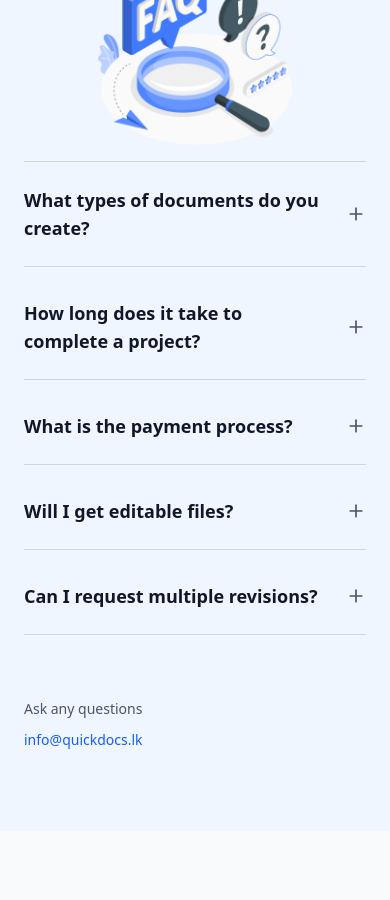
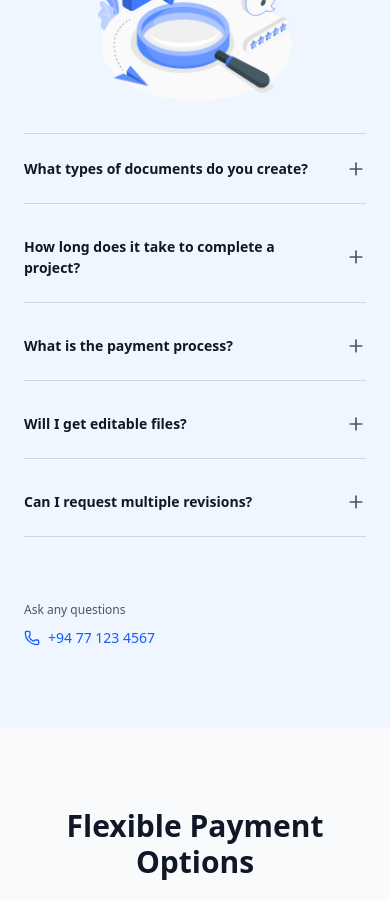
Before and after one commit to Cenzios/Quickdocs, a React (Vite) app: page / in a window 390 px wide. Shown: the part 4860-5760 px from the top of the page. Built offline with nearby package versions, Linux system fonts and the light colour scheme.

Commit message:
Enhance FAQ section with mobile-friendly design and contact information

```diff
--- a/src/pages/Faq.jsx
+++ b/src/pages/Faq.jsx
@@ -1,5 +1,5 @@
 import React, { useState } from "react";
-import { Plus, Minus } from "lucide-react";
+import { Plus, Minus, Phone } from "lucide-react";
 import { motion, AnimatePresence } from "framer-motion";
 import amico from "../assets/amico.png";
 
@@ -49,17 +49,20 @@ const Faq = () => {
           transition={{ duration: 0.6, ease: "easeOut" }}
           viewport={{ once: true }}
         >
-          <h2 className="text-3xl font-bold text-black mb-4">
+          <h2 className="text-[18px] sm:text-[36px] font-bold text-black mb-4">
             Frequently Asked Questions
           </h2>
-          <p className="lg:hidden text-gray-600 text-sm">
+
+          <p className="lg:hidden text-gray-600 text-[14px]">
             Find solutions to your top questions
           </p>
         </motion.div>
 
-        {/* Mobile Illustration - Only on mobile */}
+        {/* ======================= MOBILE VIEW ======================= */}
+        <div className="block lg:hidden">
+          {/* Mobile Illustration */}
           <motion.div
-          className="lg:hidden flex justify-center mb-8"
+            className="flex justify-center mb-8"
             initial={{ opacity: 0, scale: 0.8 }}
             whileInView={{ opacity: 1, scale: 1 }}
             transition={{ duration: 0.6, ease: "backOut" }}
@@ -74,17 +77,14 @@ const Faq = () => {
             </div>
           </motion.div>
 
-        {/* Content Grid */}
-        <div className="grid lg:grid-cols-2 gap-12 items-start">
-          {/* Left Side - FAQ Accordion */}
+          {/* FAQ Accordion */}
           <motion.div
-            className="order-2 lg:order-1"
-            initial={{ opacity: 0, x: -60 }}
-            whileInView={{ opacity: 1, x: 0 }}
+            initial={{ opacity: 0, y: 40 }}
+            whileInView={{ opacity: 1, y: 0 }}
             transition={{ duration: 0.6, ease: "easeOut" }}
             viewport={{ once: true }}
           >
-            <div className="space-y-6 -mt-8">
+            <div className="space-y-6">
               <hr className="border-t border-gray-300 my-4" />
               {faqData.map((item, index) => (
                 <div key={index}>
@@ -92,7 +92,7 @@ const Faq = () => {
                     onClick={() => toggleItem(index)}
                     className="w-full text-left flex items-center justify-between py-2 hover:text-blue-600 transition-colors"
                   >
-                    <h3 className="text-lg font-semibold text-gray-900 pr-4">
+                    <h3 className="text-[14px] font-semibold text-gray-900 pr-4">
                       {item.question}
                     </h3>
                     <motion.div
@@ -117,7 +117,84 @@ const Faq = () => {
                         exit={{ opacity: 0, height: 0 }}
                         transition={{ duration: 0.3, ease: "easeOut" }}
                       >
-                        <p className="text-gray-600 leading-relaxed">
+                        <p className="text-gray-600 text-[12px] leading-relaxed">
+                          {item.answer}
+                        </p>
+                      </motion.div>
+                    )}
+                  </AnimatePresence>
+
+                  <hr className="border-t border-gray-300 my-4" />
+                </div>
+              ))}
+            </div>
+
+            {/* Contact Section */}
+            <motion.div
+              className="mt-10 pt-6"
+              initial={{ opacity: 0, y: 40 }}
+              whileInView={{ opacity: 1, y: 0 }}
+              transition={{ duration: 0.6, delay: 0.2 }}
+              viewport={{ once: true }}
+            >
+              <p className="text-[12px] text-gray-600 mb-2">
+                Ask any questions
+              </p>
+              <a
+                href="tel:+94771234567"
+                className="flex items-center gap-2 text-blue-600 hover:text-blue-700 text-[14px] font-medium"
+              >
+                <Phone className="w-4 h-4" />
+                +94 77 123 4567
+              </a>
+            </motion.div>
+          </motion.div>
+        </div>
+
+        {/* ======================= DESKTOP VIEW ======================= */}
+        <div className="hidden lg:grid lg:grid-cols-2 gap-12 items-start">
+          {/* Left Side - FAQ Accordion */}
+          <motion.div
+            className="order-2 lg:order-1"
+            initial={{ opacity: 0, x: -60 }}
+            whileInView={{ opacity: 1, x: 0 }}
+            transition={{ duration: 0.6, ease: "easeOut" }}
+            viewport={{ once: true }}
+          >
+            <div className="space-y-6 -mt-8">
+              <hr className="border-t border-gray-300 my-4" />
+              {faqData.map((item, index) => (
+                <div key={index}>
+                  <button
+                    onClick={() => toggleItem(index)}
+                    className="w-full text-left flex items-center justify-between py-2 hover:text-blue-600 transition-colors"
+                  >
+                    <h3 className="text-[24px] font-semibold text-gray-900 pr-4">
+                      {item.question}
+                    </h3>
+                    <motion.div
+                      animate={{ rotate: openItems.includes(index) ? 180 : 0 }}
+                      transition={{ duration: 0.3 }}
+                      className="flex-shrink-0"
+                    >
+                      {openItems.includes(index) ? (
+                        <Minus className="w-5 h-5 text-gray-600" />
+                      ) : (
+                        <Plus className="w-5 h-5 text-gray-600" />
+                      )}
+                    </motion.div>
+                  </button>
+
+                  <AnimatePresence>
+                    {openItems.includes(index) && (
+                      <motion.div
+                        className="pl-1"
+                        initial={{ opacity: 0, height: 0 }}
+                        animate={{ opacity: 1, height: "auto" }}
+                        exit={{ opacity: 0, height: 0 }}
+                        transition={{ duration: 0.3, ease: "easeOut" }}
+                      >
+                        <p className="text-gray-600 text-[16px] leading-relaxed">
                           {item.answer}
                         </p>
                       </motion.div>
@@ -139,15 +216,16 @@ const Faq = () => {
             >
               <p className="text-sm text-gray-600 mb-2">Ask any questions</p>
               <a
-                href="mailto:info@quickdocs.lk"
-                className="text-blue-600 hover:text-blue-700 text-sm font-medium"
+                href="tel:+94771234567"
+                className="flex items-center gap-2 text-blue-600 hover:text-blue-700 text-sm font-medium"
               >
-                info@quickdocs.lk
+                <Phone className="w-4 h-4" />
+                +94 77 123 4567
               </a>
             </motion.div>
           </motion.div>
 
-          {/* Right Side - Illustration - Only on desktop */}
+          {/* Right Side - Illustration */}
           <motion.div
             className="hidden lg:flex justify-center lg:justify-end order-1 lg:order-2"
             initial={{ opacity: 0, x: 60 }}
```
Lines whose indentation alone changed are shown as unchanged.
